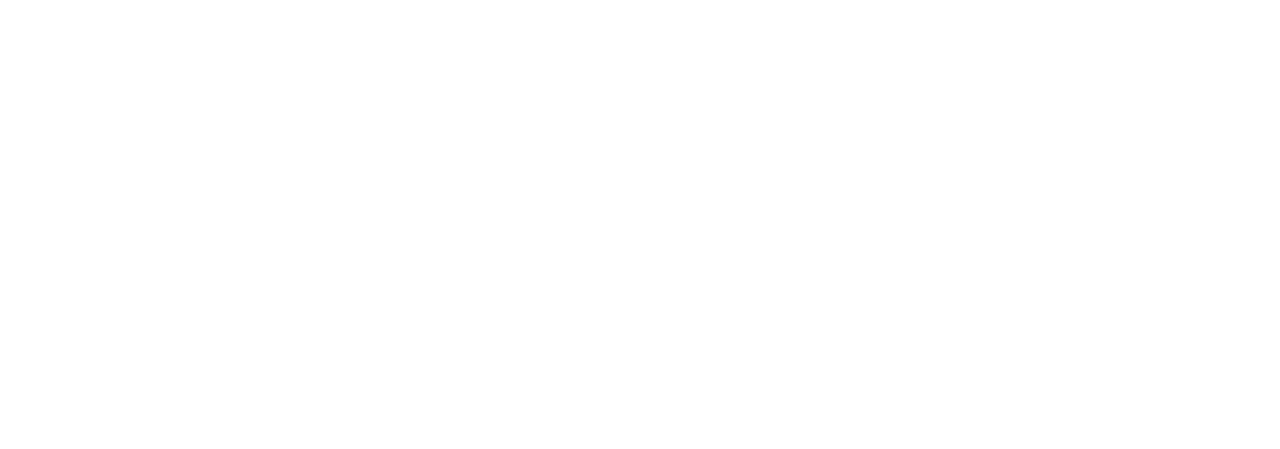
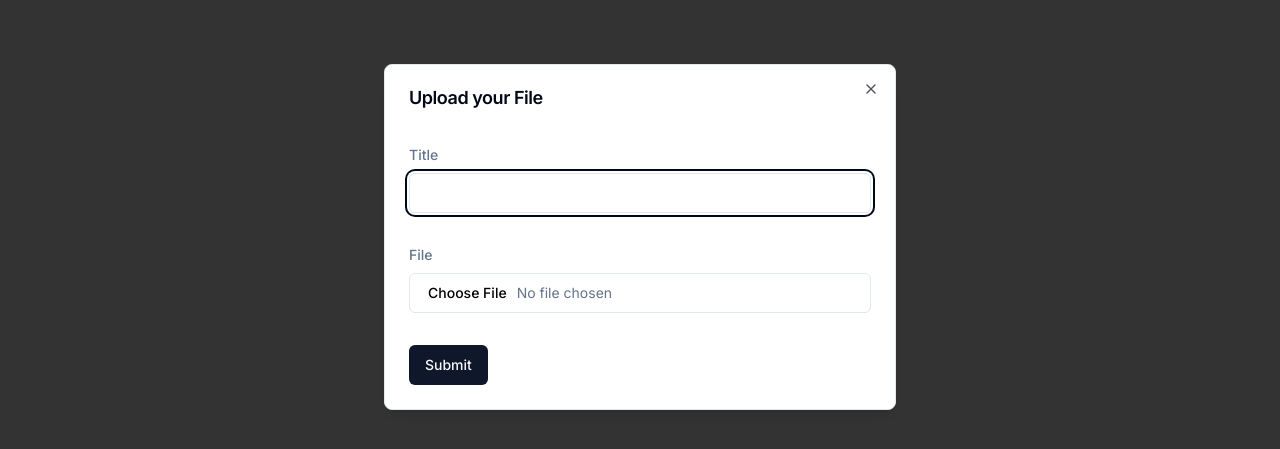
Before and after one commit to ashux25/file_storage, a Next.js app: page / in a window 1280 px wide. Both pictures are taken after a click on the button "Upload". Shown: the part 163-612 px from the top of the page. Built offline with nearby package versions, Linux system fonts and the light colour scheme; no server answers.

Commit message:
form chnages

```diff
--- a/app/page.tsx
+++ b/app/page.tsx
@@ -3,10 +3,52 @@
 import { useOrganization, useUser } from "@clerk/nextjs";
 import { useMutation, useQuery } from "convex/react";
 import { api } from "../convex/_generated/api";
+import {
+  Dialog,
+  DialogContent,
+  DialogDescription,
+  DialogHeader,
+  DialogTitle,
+  DialogTrigger,
+} from "@/components/ui/dialog";
+import {
+  Form,
+  FormControl,
+  FormDescription,
+  FormField,
+  FormItem,
+  FormLabel,
+  FormMessage,
+} from "@/components/ui/form";
+import { Input } from "@/components/ui/input";
+import { zodResolver } from "@hookform/resolvers/zod";
+import { useForm } from "react-hook-form";
+import { z } from "zod";
+
+const formSchema = z.object({
+  title: z.string().min(5).max(50),
+  file: z
+    .custom<FileList>((val) => val instanceof FileList, "required")
+    .refine((files) => files.length > 0, "required"),
+});
 
 export default function Home() {
   const organization = useOrganization();
   const user = useUser();
+
+  const form = useForm<z.infer<typeof formSchema>>({
+    resolver: zodResolver(formSchema),
+    defaultValues: {
+      title: "",
+      file: undefined,
+    },
+  });
+
+  const fileRef = form.register("file");
+
+  function onSubmit(values: z.infer<typeof formSchema>) {
+    console.log(values);
+  }
 
   let orgId: string | undefined = undefined;
   if (organization.isLoaded && user.isLoaded) {
@@ -20,6 +62,8 @@
     <main className="container mx-auto pt-12">
       <div className="flex justify-between items-center">
         <h1 className="text-4xl font-bold">Your Files</h1>
+        <Dialog>
+          <DialogTrigger asChild>
             <Button
               onClick={() => {
                 if (!orgId) {
@@ -33,6 +77,49 @@
             >
               Upload
             </Button>
+          </DialogTrigger>
+          <DialogContent>
+            <DialogHeader>
+              <DialogTitle className="mb-8">Upload your File</DialogTitle>
+              <DialogDescription>
+                <Form {...form}>
+                  <form
+                    onSubmit={form.handleSubmit(onSubmit)}
+                    className="space-y-8"
+                  >
+                    <FormField
+                      control={form.control}
+                      name="title"
+                      render={({ field }) => (
+                        <FormItem>
+                          <FormLabel>Title</FormLabel>
+                          <FormControl>
+                            <Input {...field} />
+                          </FormControl>
+                          <FormMessage />
+                        </FormItem>
+                      )}
+                    />{" "}
+                    <FormField
+                      control={form.control}
+                      name="file"
+                      render={() => (
+                        <FormItem>
+                          <FormLabel>File</FormLabel>
+                          <FormControl>
+                            <Input type="file" {...fileRef} />
+                          </FormControl>
+                          <FormMessage />
+                        </FormItem>
+                      )}
+                    />
+                    <Button type="submit">Submit</Button>
+                  </form>
+                </Form>
+              </DialogDescription>
+            </DialogHeader>
+          </DialogContent>
+        </Dialog>
       </div>
       {files?.map((file) => {
         return <div key={file._id}>{file.name}</div>;
--- /dev/null
+++ b/components/ui/form.tsx
@@ -0,0 +1,176 @@
+import * as React from "react"
+import * as LabelPrimitive from "@radix-ui/react-label"
+import { Slot } from "@radix-ui/react-slot"
+import {
+  Controller,
+  ControllerProps,
+  FieldPath,
+  FieldValues,
+  FormProvider,
+  useFormContext,
+} from "react-hook-form"
+
+import { cn } from "@/lib/utils"
+import { Label } from "@/components/ui/label"
+
+const Form = FormProvider
+
+type FormFieldContextValue<
+  TFieldValues extends FieldValues = FieldValues,
+  TName extends FieldPath<TFieldValues> = FieldPath<TFieldValues>
+> = {
+  name: TName
+}
+
+const FormFieldContext = React.createContext<FormFieldContextValue>(
+  {} as FormFieldContextValue
+)
+
+const FormField = <
+  TFieldValues extends FieldValues = FieldValues,
+  TName extends FieldPath<TFieldValues> = FieldPath<TFieldValues>
+>({
+  ...props
+}: ControllerProps<TFieldValues, TName>) => {
+  return (
+    <FormFieldContext.Provider value={{ name: props.name }}>
+      <Controller {...props} />
+    </FormFieldContext.Provider>
+  )
+}
+
+const useFormField = () => {
+  const fieldContext = React.useContext(FormFieldContext)
+  const itemContext = React.useContext(FormItemContext)
+  const { getFieldState, formState } = useFormContext()
+
+  const fieldState = getFieldState(fieldContext.name, formState)
+
+  if (!fieldContext) {
+    throw new Error("useFormField should be used within <FormField>")
+  }
+
+  const { id } = itemContext
+
+  return {
+    id,
+    name: fieldContext.name,
+    formItemId: `${id}-form-item`,
+    formDescriptionId: `${id}-form-item-description`,
+    formMessageId: `${id}-form-item-message`,
+    ...fieldState,
+  }
+}
+
+type FormItemContextValue = {
+  id: string
+}
+
+const FormItemContext = React.createContext<FormItemContextValue>(
+  {} as FormItemContextValue
+)
+
+const FormItem = React.forwardRef<
+  HTMLDivElement,
+  React.HTMLAttributes<HTMLDivElement>
+>(({ className, ...props }, ref) => {
+  const id = React.useId()
+
+  return (
+    <FormItemContext.Provider value={{ id }}>
+      <div ref={ref} className={cn("space-y-2", className)} {...props} />
+    </FormItemContext.Provider>
+  )
+})
+FormItem.displayName = "FormItem"
+
+const FormLabel = React.forwardRef<
+  React.ElementRef<typeof LabelPrimitive.Root>,
+  React.ComponentPropsWithoutRef<typeof LabelPrimitive.Root>
+>(({ className, ...props }, ref) => {
+  const { error, formItemId } = useFormField()
+
+  return (
+    <Label
+      ref={ref}
+      className={cn(error && "text-destructive", className)}
+      htmlFor={formItemId}
+      {...props}
+    />
+  )
+})
+FormLabel.displayName = "FormLabel"
+
+const FormControl = React.forwardRef<
+  React.ElementRef<typeof Slot>,
+  React.ComponentPropsWithoutRef<typeof Slot>
+>(({ ...props }, ref) => {
+  const { error, formItemId, formDescriptionId, formMessageId } = useFormField()
+
+  return (
+    <Slot
+      ref={ref}
+      id={formItemId}
+      aria-describedby={
+        !error
+          ? `${formDescriptionId}`
+          : `${formDescriptionId} ${formMessageId}`
+      }
+      aria-invalid={!!error}
+      {...props}
+    />
+  )
+})
+FormControl.displayName = "FormControl"
+
+const FormDescription = React.forwardRef<
+  HTMLParagraphElement,
+  React.HTMLAttributes<HTMLParagraphElement>
+>(({ className, ...props }, ref) => {
+  const { formDescriptionId } = useFormField()
+
+  return (
+    <p
+      ref={ref}
+      id={formDescriptionId}
+      className={cn("text-sm text-muted-foreground", className)}
+      {...props}
+    />
+  )
+})
+FormDescription.displayName = "FormDescription"
+
+const FormMessage = React.forwardRef<
+  HTMLParagraphElement,
+  React.HTMLAttributes<HTMLParagraphElement>
+>(({ className, children, ...props }, ref) => {
+  const { error, formMessageId } = useFormField()
+  const body = error ? String(error?.message) : children
+
+  if (!body) {
+    return null
+  }
+
+  return (
+    <p
+      ref={ref}
+      id={formMessageId}
+      className={cn("text-sm font-medium text-destructive", className)}
+      {...props}
+    >
+      {body}
+    </p>
+  )
+})
+FormMessage.displayName = "FormMessage"
+
+export {
+  useFormField,
+  Form,
+  FormItem,
+  FormLabel,
+  FormControl,
+  FormDescription,
+  FormMessage,
+  FormField,
+}
--- /dev/null
+++ b/components/ui/input.tsx
@@ -0,0 +1,25 @@
+import * as React from "react"
+
+import { cn } from "@/lib/utils"
+
+export interface InputProps
+  extends React.InputHTMLAttributes<HTMLInputElement> {}
+
+const Input = React.forwardRef<HTMLInputElement, InputProps>(
+  ({ className, type, ...props }, ref) => {
+    return (
+      <input
+        type={type}
+        className={cn(
+          "flex h-10 w-full rounded-md border border-input bg-background px-3 py-2 text-sm ring-offset-background file:border-0 file:bg-transparent file:text-sm file:font-medium placeholder:text-muted-foreground focus-visible:outline-none focus-visible:ring-2 focus-visible:ring-ring focus-visible:ring-offset-2 disabled:cursor-not-allowed disabled:opacity-50",
+          className
+        )}
+        ref={ref}
+        {...props}
+      />
+    )
+  }
+)
+Input.displayName = "Input"
+
+export { Input }
--- /dev/null
+++ b/components/ui/label.tsx
@@ -0,0 +1,26 @@
+"use client"
+
+import * as React from "react"
+import * as LabelPrimitive from "@radix-ui/react-label"
+import { cva, type VariantProps } from "class-variance-authority"
+
+import { cn } from "@/lib/utils"
+
+const labelVariants = cva(
+  "text-sm font-medium leading-none peer-disabled:cursor-not-allowed peer-disabled:opacity-70"
+)
+
+const Label = React.forwardRef<
+  React.ElementRef<typeof LabelPrimitive.Root>,
+  React.ComponentPropsWithoutRef<typeof LabelPrimitive.Root> &
+    VariantProps<typeof labelVariants>
+>(({ className, ...props }, ref) => (
+  <LabelPrimitive.Root
+    ref={ref}
+    className={cn(labelVariants(), className)}
+    {...props}
+  />
+))
+Label.displayName = LabelPrimitive.Root.displayName
+
+export { Label }
```
Also changed, not shown: package.json (+7 -2 lines), 1 other file (tests, documents, lock files or other folders). Lines whose indentation alone changed are shown as unchanged.
